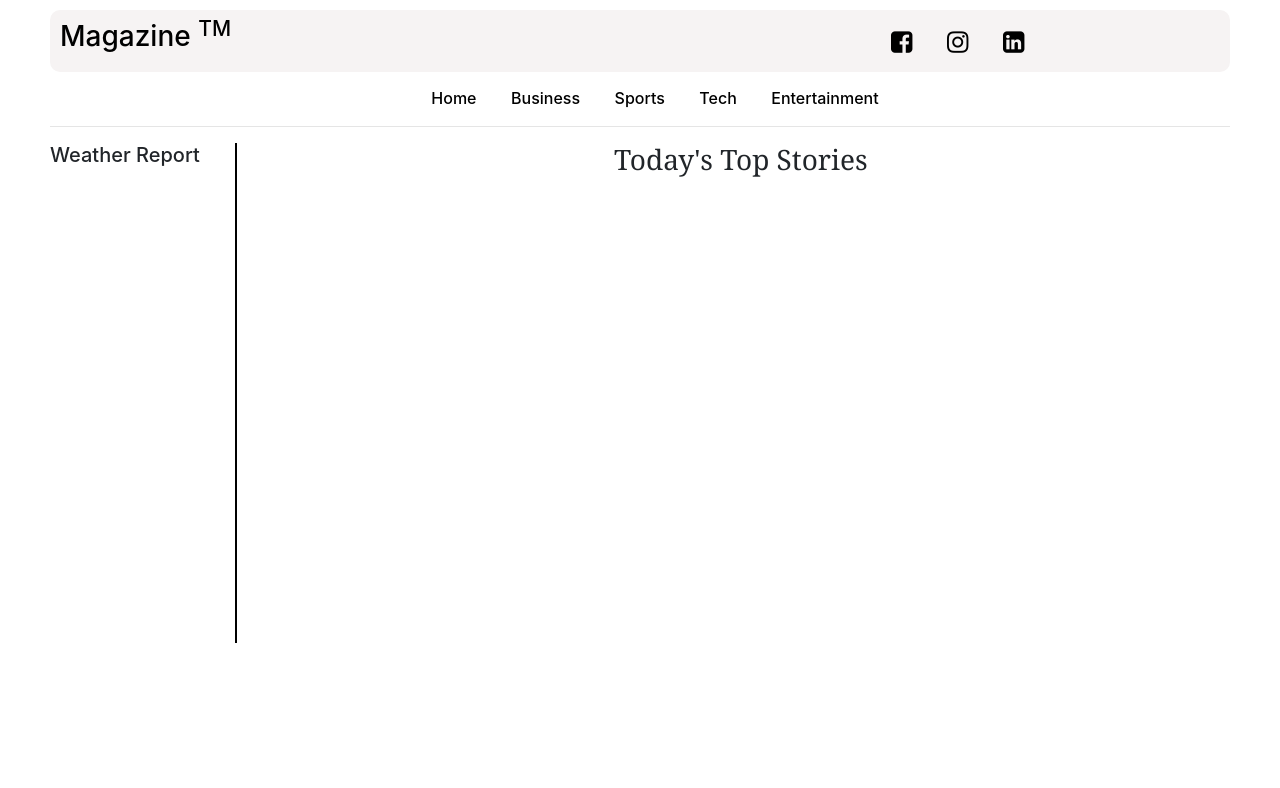
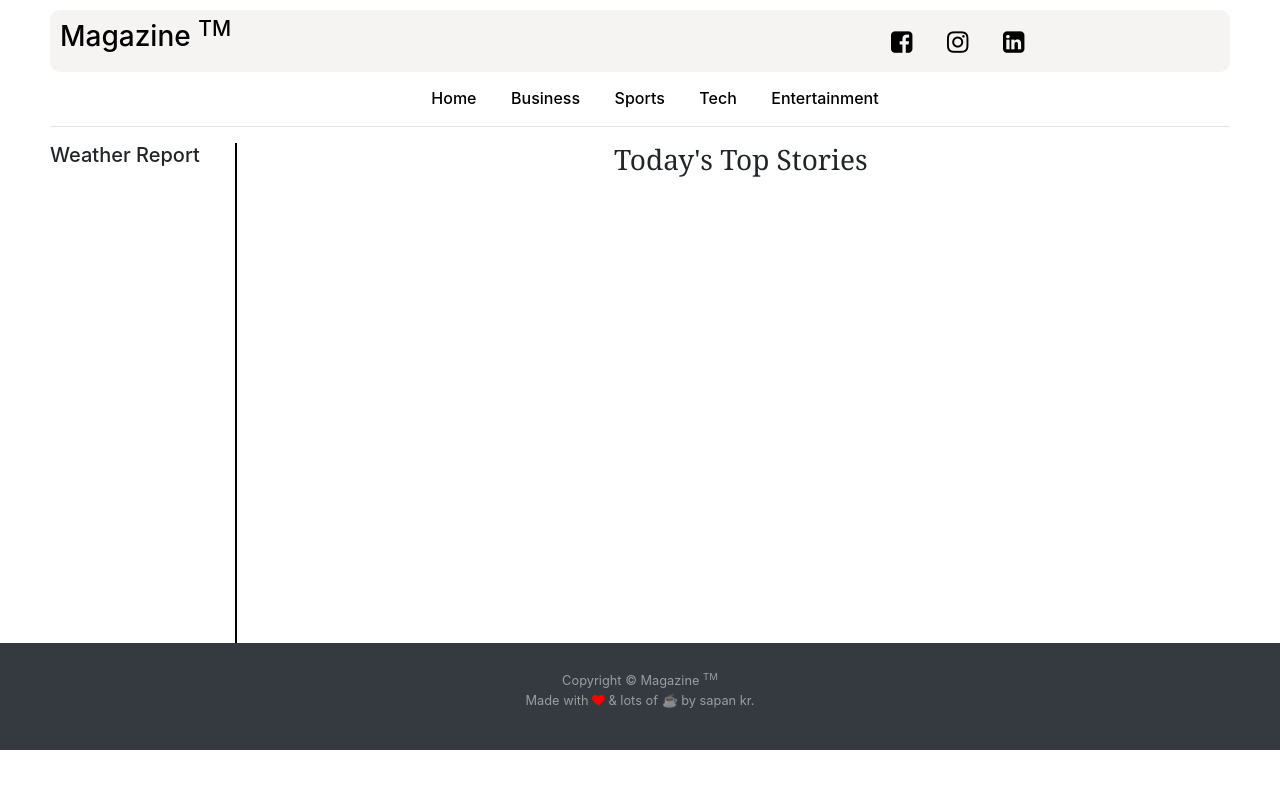
Before and after one commit to SapanKr800/news, a plain HTML site: page index.html in a window 1280 px wide. Drawn offline with nearby package versions, Linux system fonts and the light colour scheme; no server answers.

Commit message:
Update index.html

```diff
--- a/index.html
+++ b/index.html
@@ -13,18 +13,10 @@
   <link rel="stylesheet" href="news.css">
   <title>News</title>
 
-  <style>
 
-
-
-  </style>
 </head>
 
 <body>
-
-
-
-
 
 
   <div class="container-fluid">
@@ -87,6 +79,18 @@
 
   </div>
 
+
+    <footer id="sticky-footer" class="py-4 bg-dark text-white-50">
+    <div class="container text-center">
+      <small>Copyright &copy; Magazine <sup> TM</sup> <br>
+        <p class="head"  >Made with <span class=" heart fa fa-heart ">
+        </span> & lots of ☕ by sapan kr.</p>
+
+      </small>
+    </div>
+  </footer>
+
+
   <!-- Optional JavaScript -->
 
   <!-- jQuery first, then Popper.js, then Bootstrap JS -->
```
